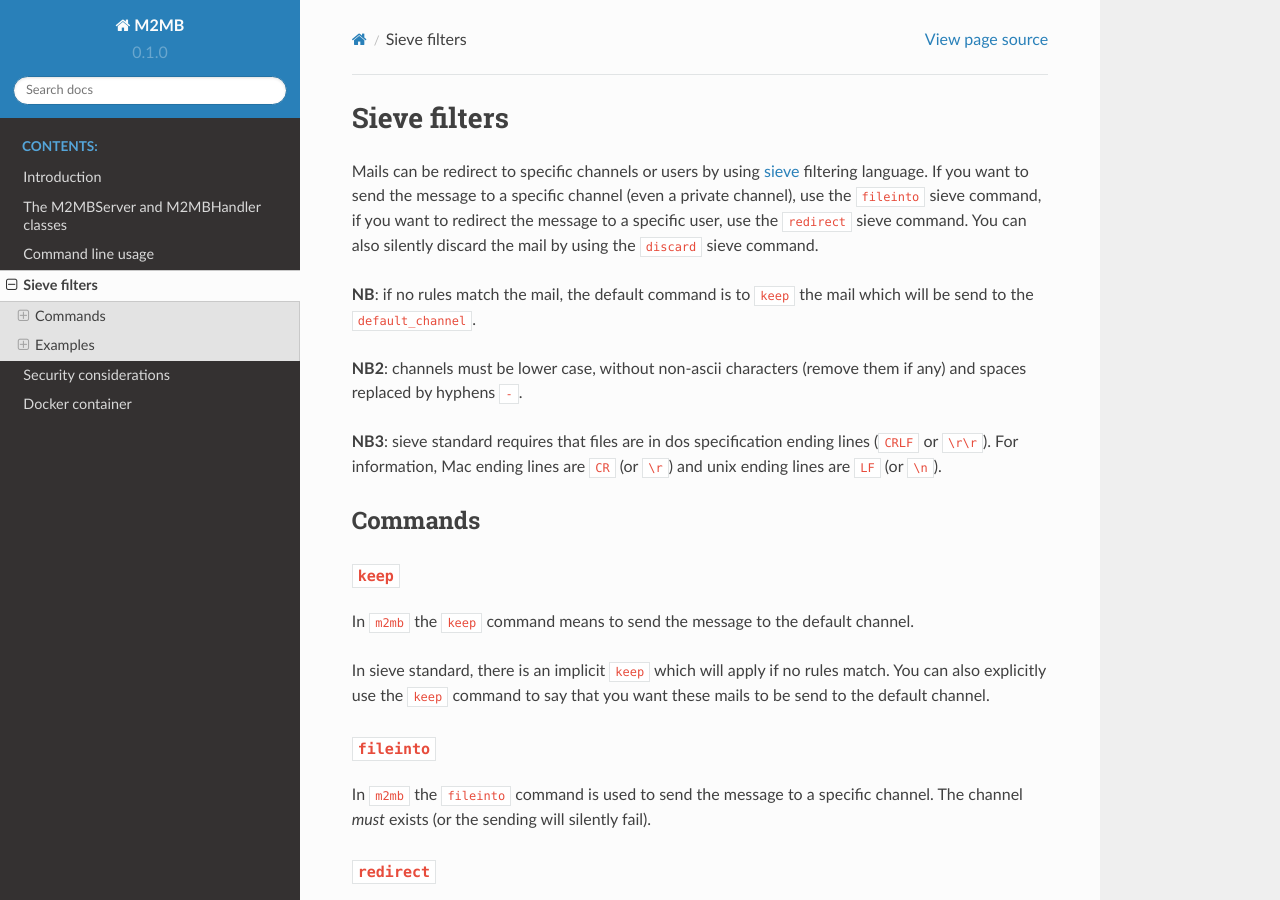
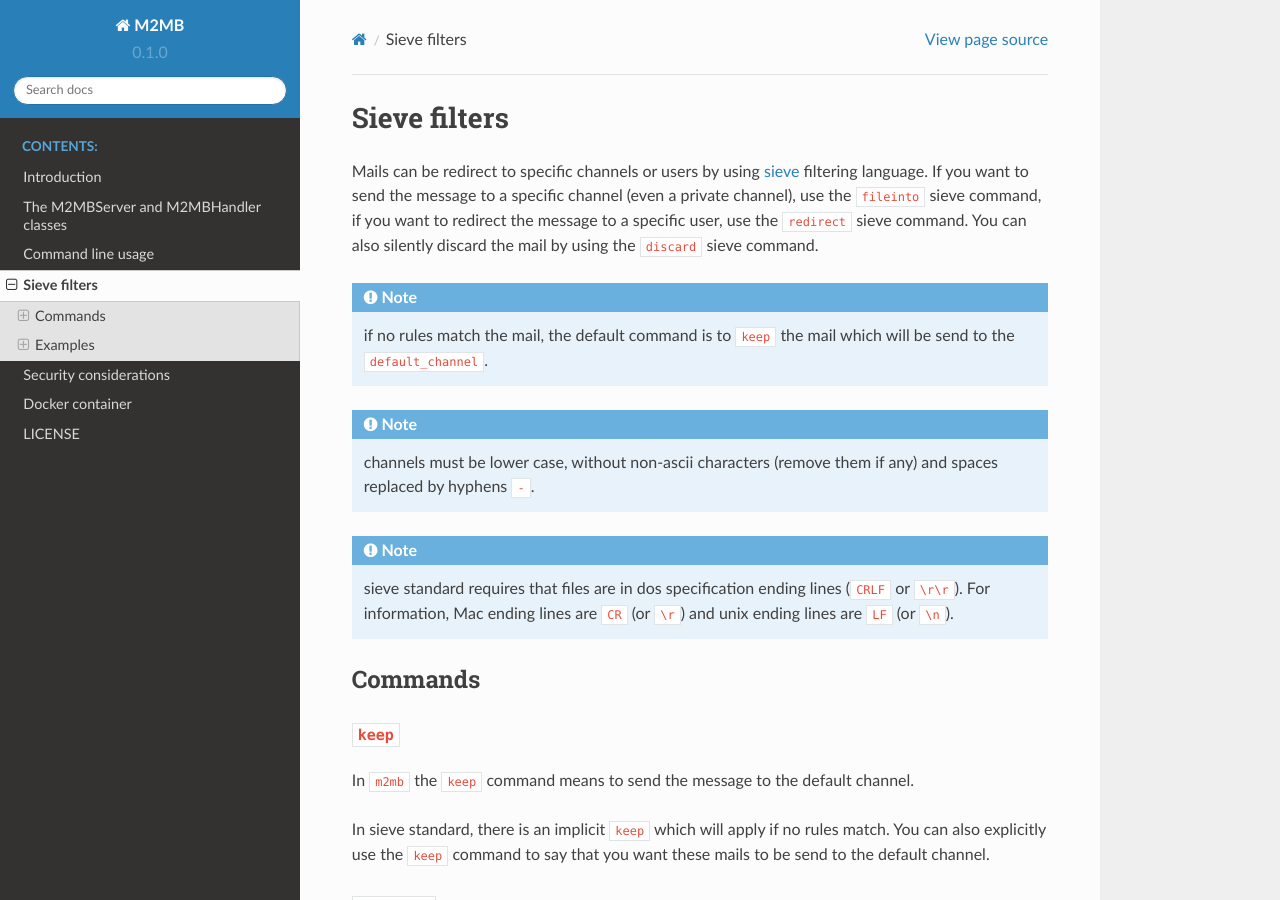
Before and after one commit to thperret/m2mb, a Sphinx documentation site: the page built from docs/sieve.rst, in a window 1280 px wide and 900 px high. Built offline with Sphinx 7.4.7 and the Read the Docs theme 2.0.0, drawn with Linux system fonts in a browser that asks for light colours; some of the changed text lies outside the part shown.

Commit message:
Use sphinx tags for NB in documentation and add CC-BY-SA 3.0 license for documentation

```diff
--- a/docs/cli.rst
+++ b/docs/cli.rst
@@ -36,8 +36,9 @@ Optional parameters
 ``--sieve_rules_files``
     the path to the file containing :doc:`sieve <sieve>` rules to filter
     incoming messages
-    **NB**: ending lines must be ``<CRLF>``
     *defaults to sending all mails to default channel*
+
+    .. note:: ending lines must be ``<CRLF>``
 
 ``--default_channel``
     default channel to send messages to
--- a/docs/conf.py
+++ b/docs/conf.py
@@ -50,7 +50,7 @@ master_doc = 'index'
 
 # General information about the project.
 project = 'M2MB'
-copyright = '2017, Thomas Perret'
+copyright = '2017, Thomas Perret | Creative Commons CC-BY-SA 3.0'
 author = 'Thomas Perret'
 
 # The version info for the project you're documenting, acts as replacement for
--- a/docs/docker.rst
+++ b/docs/docker.rst
@@ -45,7 +45,7 @@ Environment variables
     ignore html tables when formatting html to Markdown text
 
     .. [1] Username and icon overwrite must be allowed by Slack/Mattermost
-    configuration
+           configuration
 
 Volume definition
 +++++++++++++++++
--- a/docs/index.rst
+++ b/docs/index.rst
@@ -23,6 +23,7 @@ tool that allowed us to recieve mails without to much hassle.
     sieve
     security
     docker
+    LICENSE
 
 .. include::
     ../NEWS.rst
--- a/docs/sieve.rst
+++ b/docs/sieve.rst
@@ -11,15 +11,15 @@ use the ``fileinto`` sieve command, if you want to redirect the message to a
 specific user, use the ``redirect`` sieve command. You can also silently discard
 the mail by using the ``discard`` sieve command.
 
-**NB**: if no rules match the mail, the default command is to ``keep`` the mail
-which will be send to the ``default_channel``.
+.. note:: if no rules match the mail, the default command is to ``keep`` the
+          mail which will be send to the ``default_channel``.
 
-**NB2**: channels must be lower case, without non-ascii characters (remove them
-if any) and spaces replaced by hyphens ``-``.
+.. note:: channels must be lower case, without non-ascii characters (remove them
+          if any) and spaces replaced by hyphens ``-``.
 
-**NB3**: sieve standard requires that files are in dos specification ending
-lines (``CRLF`` or ``\r\r``). For information, Mac ending lines are ``CR`` (or
-``\r``) and unix ending lines are ``LF`` (or ``\n``).
+.. note:: sieve standard requires that files are in dos specification ending
+          lines (``CRLF`` or ``\r\r``). For information, Mac ending lines are
+          ``CR`` (or ``\r``) and unix ending lines are ``LF`` (or ``\n``).
 
 Commands
 ========
```
Also changed, not shown: docs/LICENSE.rst (added, +8 -0 lines), docs/introduction.rst (+7 -5 lines).
